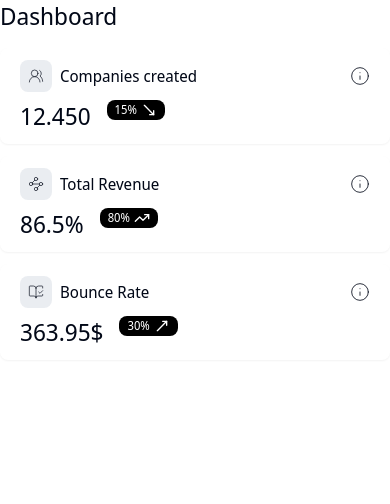
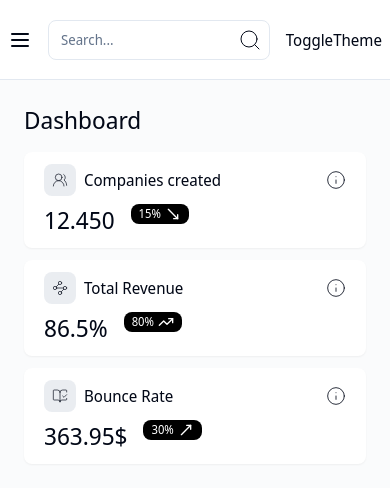
Before and after one commit to santicano2/dashboard-companies, a Next.js app: page / in a window 390 px wide. Shown: the top 504 px of the page. Built offline with nearby package versions, Linux system fonts and the light colour scheme.

Commit message:
añadido navbar

```diff
--- /dev/null
+++ b/app/(routes)/layout.tsx
@@ -0,0 +1,17 @@
+import { Navbar } from "@/components/Navbar";
+
+export default function LayoutDashboard({
+  children,
+}: {
+  children: React.ReactNode;
+}) {
+  return (
+    <div className="flex w-full h-full">
+      <div className="hidden xl:block w-80 h-full xl:fixed">Sidebar</div>
+      <div className="w-full xl:ml-80">
+        <Navbar />
+        <div className="p-6 bg-[#fafbfc] dark:bg-secondary">{children}</div>
+      </div>
+    </div>
+  );
+}
--- a/app/(routes)/page.tsx
+++ b/app/(routes)/page.tsx
@@ -30,7 +30,6 @@ export const dataCardsSummary = [
 export default function Home() {
   return (
     <div>
-      <UserButton />
       <h2 className="text-2xl mb-4">Dashboard</h2>
       <div className="grid grid-cols-1 md:grid-cols-2 lg:grid-cols-3 gap-3 lg:gap-x-20">
         {dataCardsSummary.map(
--- /dev/null
+++ b/components/Navbar/Navbar.tsx
@@ -0,0 +1,30 @@
+import { UserButton } from "@clerk/nextjs";
+import { Menu, Search } from "lucide-react";
+
+import { Input } from "@/components/ui/input";
+import { Sheet, SheetContent, SheetTrigger } from "@/components/ui/sheet";
+
+export function Navbar() {
+  return (
+    <div className="flex items-center px-2 gap-x-4 md:px-6 justify-between w-full bg-background border-b h-20">
+      <div className="block md:hidden">
+        <Sheet>
+          <SheetTrigger className="flex items-center">
+            <Menu />
+          </SheetTrigger>
+          <SheetContent side="left">
+            <p>Sidebar routes</p>
+          </SheetContent>
+        </Sheet>
+      </div>
+      <div className="relative w-[300px]">
+        <Input placeholder="Search..." className="rounded-lg" />
+        <Search strokeWidth={1} className="absolute top-2 right-2" />
+      </div>
+      <div className="flex gap-x-2 items-center">
+        <p>ToggleTheme</p>
+        <UserButton />
+      </div>
+    </div>
+  );
+}
--- /dev/null
+++ b/components/Navbar/index.ts
@@ -0,0 +1 @@
+export * from "./Navbar";
```
